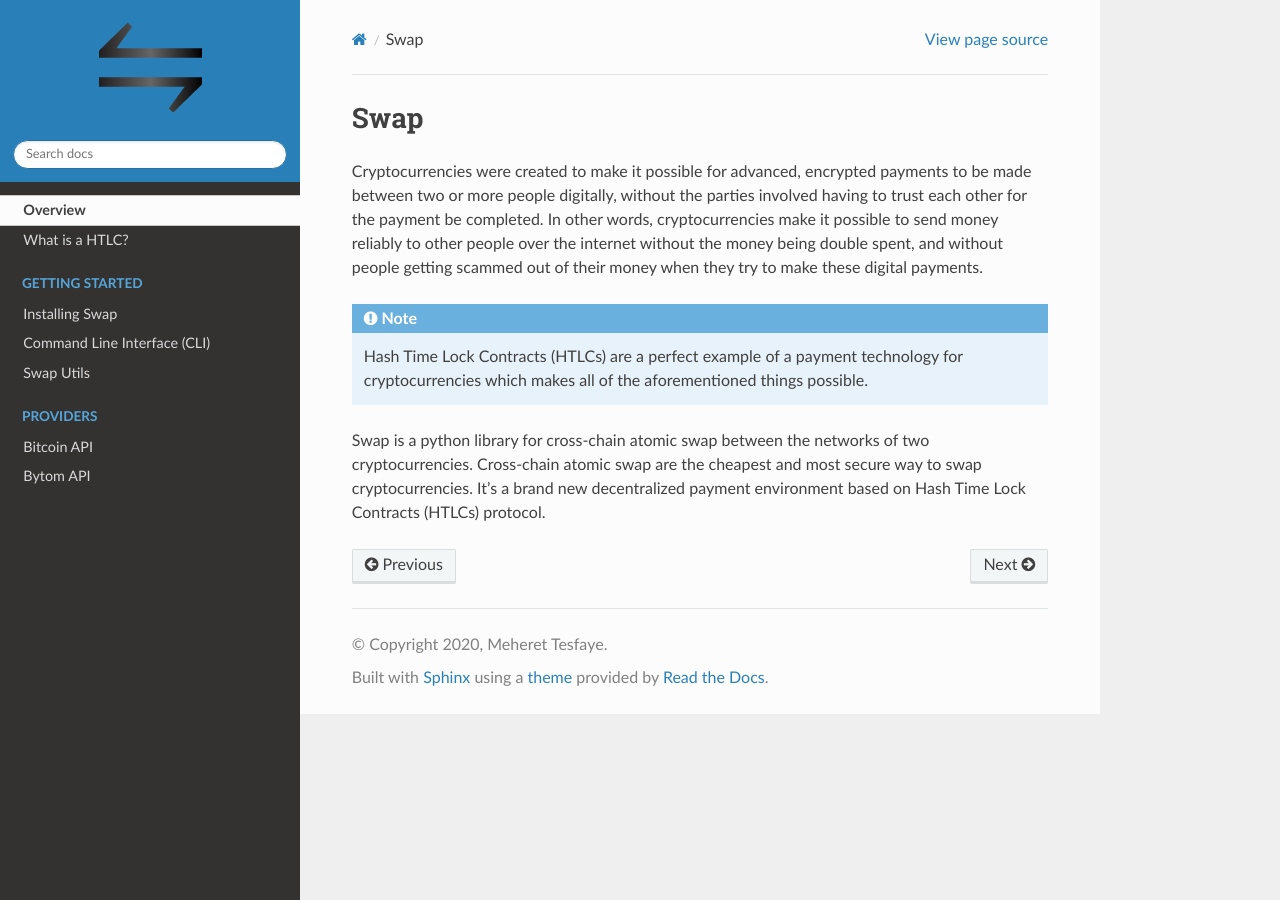
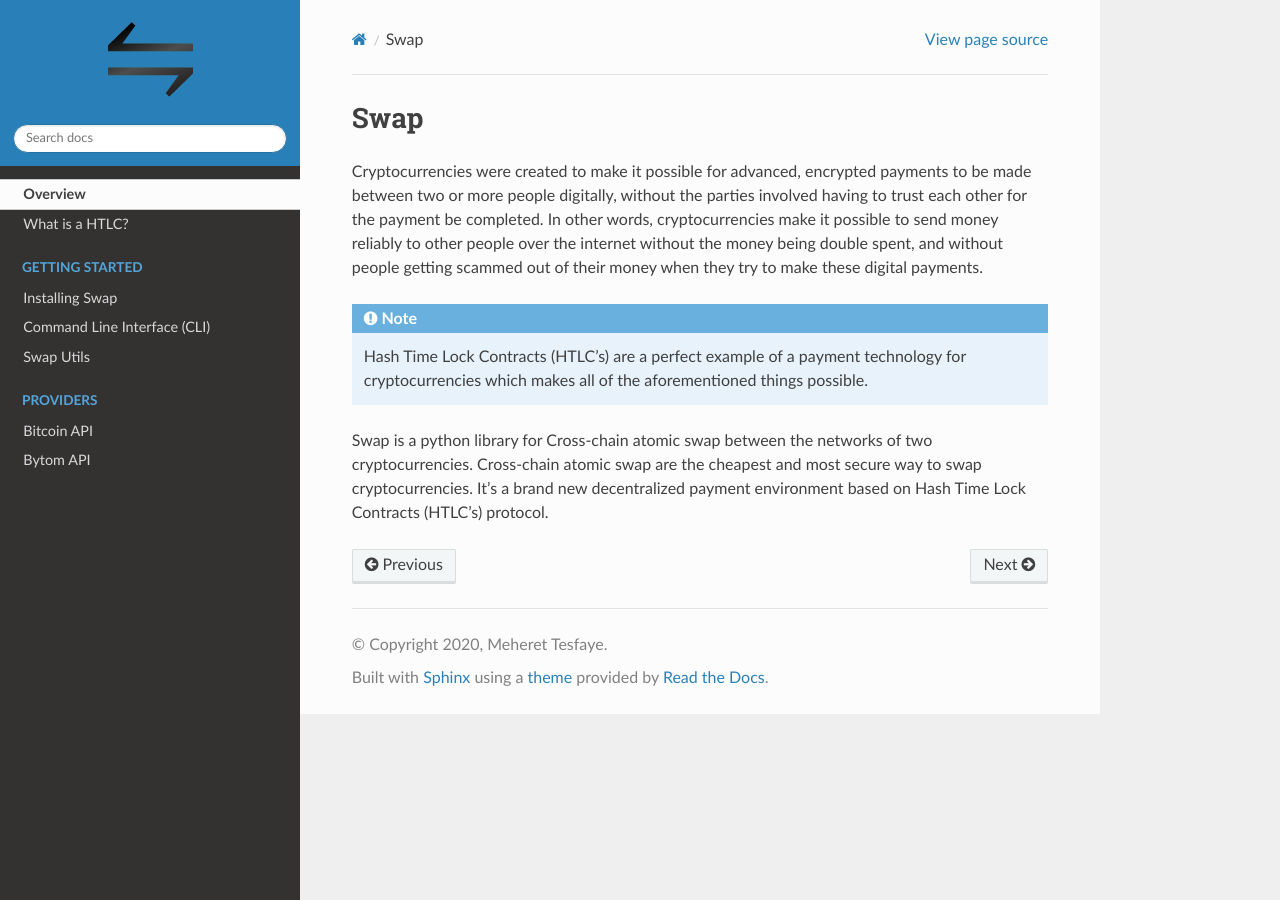
Before and after one commit to movnetwork/swap, a Sphinx documentation site: the page built from docs/index.rst, in a window 1280 px wide. Built offline with Sphinx 7.4.7 and the Read the Docs theme 2.0.0, drawn with Linux system fonts in a browser that asks for light colours.

Commit message:
Fix: Swap package logo and update index.rst file.

```diff
--- a/docs/index.rst
+++ b/docs/index.rst
@@ -9,9 +9,9 @@ the internet without the money being double spent, and without people getting sc
 when they try to make these digital payments.
 
 .. note::
-    Hash Time Lock Contracts (HTLCs) are a perfect example of a payment technology for cryptocurrencies which
+    Hash Time Lock Contracts (HTLC's) are a perfect example of a payment technology for cryptocurrencies which
     makes all of the aforementioned things possible.
 
-Swap is a python library for cross-chain atomic swap between the networks of two cryptocurrencies.
+Swap is a python library for Cross-chain atomic swap between the networks of two cryptocurrencies.
 Cross-chain atomic swap are the cheapest and most secure way to swap cryptocurrencies. It’s a brand new
-decentralized payment environment based on Hash Time Lock Contracts (HTLCs) protocol.
+decentralized payment environment based on Hash Time Lock Contracts (HTLC's) protocol.
```
Also changed, not shown: docs/static/png/swap.png.
